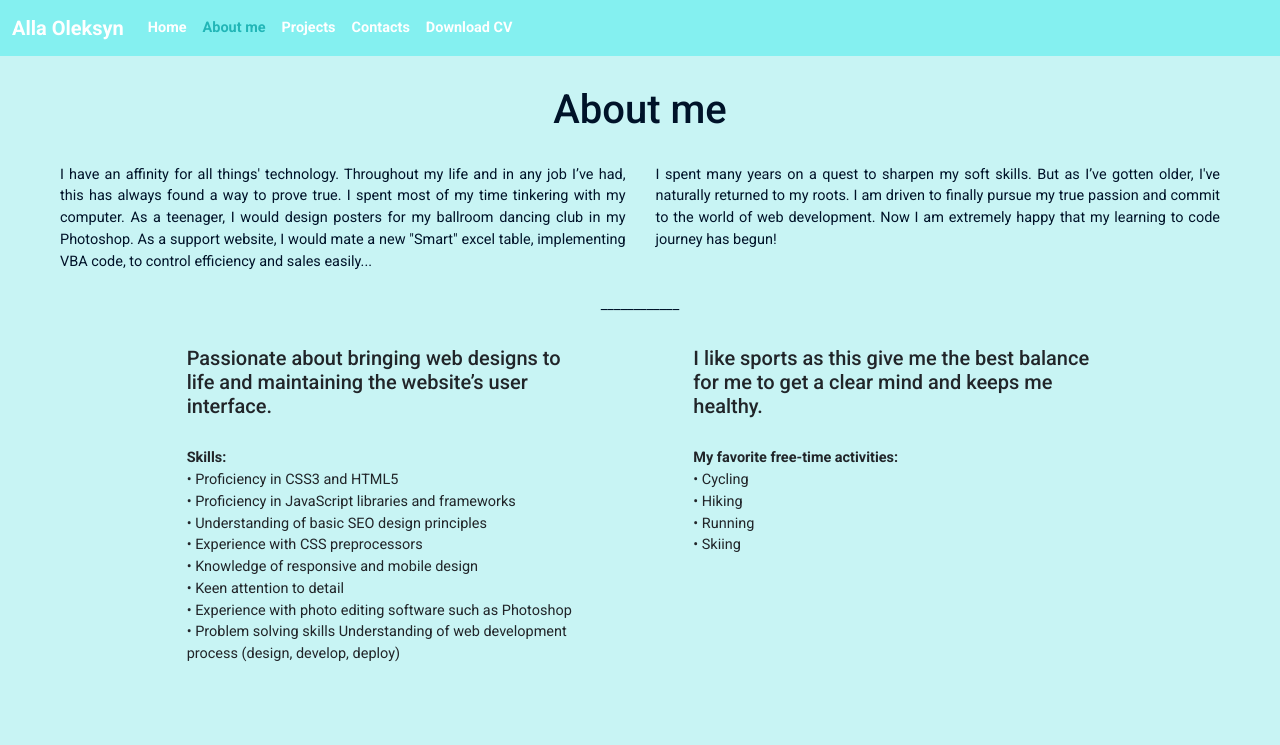
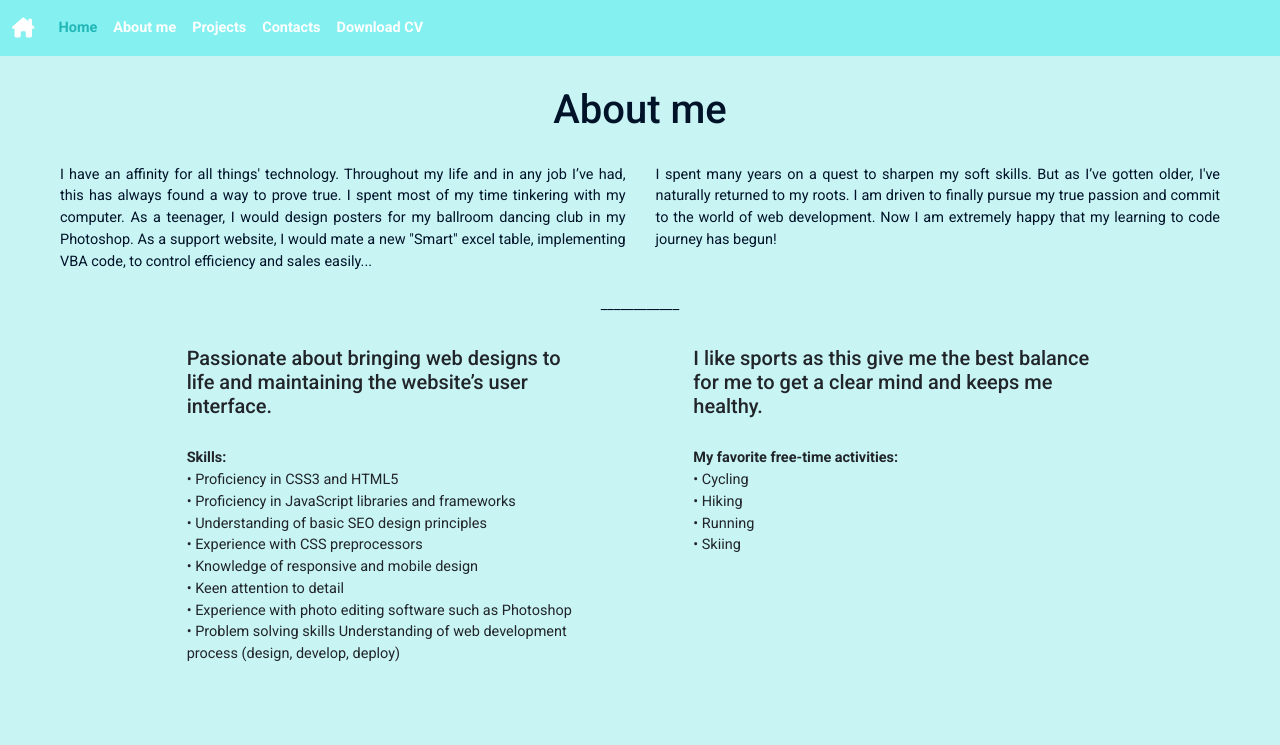
Before and after one commit to Nyskelo/Week-5-SheCodes, a plain HTML site: page about.html in a window 1280 px wide. Shown: the top 745 px of the page. Drawn offline with nearby package versions, Linux system fonts and the light colour scheme.

Commit message:
Home icon added

```diff
--- a/about.html
+++ b/about.html
@@ -36,7 +36,9 @@
       <div class="content-wrap">
         <nav class="navbar navbar-expand-lg bg-color">
           <div class="container-fluid">
-            <a class="navbar-brand text-color-main" href="/">Alla Oleksyn</a>
+            <a class="navbar-brand text-color-main" href="/"
+              ><i class="fa-solid fa-house-chimney"></i
+            ></a>
             <button
               class="navbar-toggler"
               type="button"
@@ -52,16 +54,14 @@
               <ul class="navbar-nav">
                 <li class="nav-item">
                   <a
-                    class="nav-link text-color-main"
+                    class="nav-link text-color-main active-page"
                     aria-current="page"
                     href="/"
                     >Home</a
                   >
                 </li>
                 <li class="nav-item">
-                  <a
-                    class="nav-link text-color-main active-page"
-                    href="/about.html"
+                  <a class="nav-link text-color-main" href="/about.html"
                     >About me</a
                   >
                 </li>
```
Also changed, not shown: contacts.html (+5 -5 lines), cv.html (+8 -3 lines), index.html (+3 -1 lines), projects.html (+5 -5 lines).
